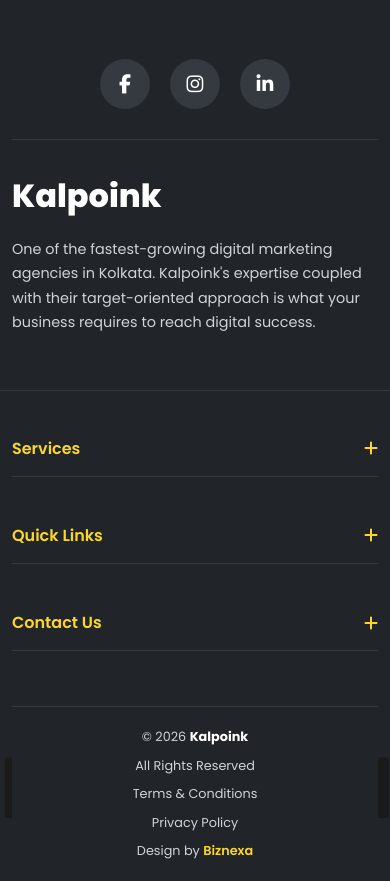
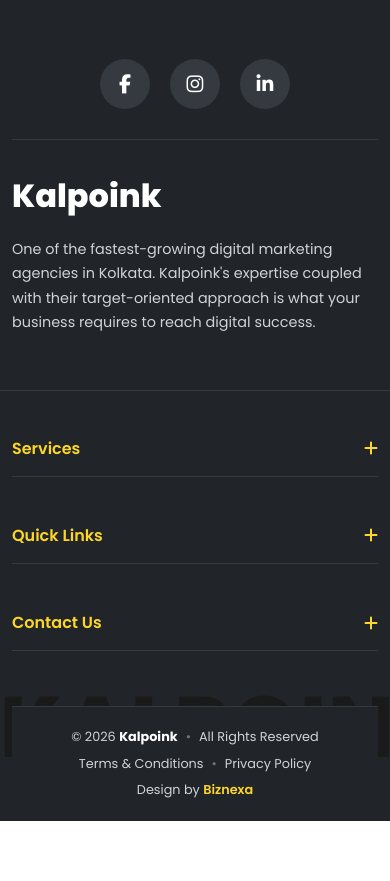
Before and after one commit to sukanta481/kalpaink, a PHP site: page /kalpoink/blog.php in a window 390 px wide. Shown: the part 3526-4407 px from the top of the page. After the commit the page ends 4347 px from the top, so only its background shows below. Run offline with PHP 8.4, Linux system fonts and the light colour scheme; data comes from the database, SQL or seed files in the repository; data that the repository does not hold is empty; some libraries are stand-ins or nearby versions.

Commit message:
Footer bottom: Compact 3-line layout with dot separators for mobile

```diff
--- a/assets/css/style.css
+++ b/assets/css/style.css
@@ -3055,13 +3055,19 @@ textarea.form-control {
     color: var(--gray-400);
 }
 
+.footer-line {
+    display: flex;
+    align-items: center;
+    gap: 0;
+}
+
+.footer-line .dot {
+    margin: 0 10px;
+    color: var(--gray-500);
+}
+
 .footer-bottom-content strong {
     color: var(--white);
-}
-
-.footer-bottom-content .separator {
-    color: var(--gray-600);
-    margin: 0 8px;
 }
 
 .footer-bottom-content a {
@@ -3150,12 +3156,21 @@ textarea.form-control {
 
     .footer-bottom-content {
         flex-direction: column;
-        gap: 8px;
+        gap: 6px;
         text-align: center;
     }
 
-    .footer-bottom-content .separator {
-        display: none;
+    .footer-line {
+        display: flex;
+        align-items: center;
+        justify-content: center;
+        gap: 0;
+        flex-wrap: wrap;
+    }
+
+    .footer-line .dot {
+        margin: 0 8px;
+        color: var(--gray-500);
     }
 }
 
--- a/includes/footer.php
+++ b/includes/footer.php
@@ -91,15 +91,22 @@
             <!-- Footer Bottom -->
             <div class="footer-bottom">
                 <div class="footer-bottom-content">
-                    <span>&copy; <?php echo date('Y'); ?> <strong>Kalpoink</strong></span>
-                    <span class="separator">|</span>
-                    <span>All Rights Reserved</span>
-                    <span class="separator">|</span>
-                    <a href="#">Terms & Conditions</a>
-                    <span class="separator">|</span>
-                    <a href="#">Privacy Policy</a>
-                    <span class="separator">|</span>
-                    <span>Design by <a href="https://biznexa.tech" target="_blank" class="designer-link">Biznexa</a></span>
+                    <!-- Line 1: Copyright -->
+                    <div class="footer-line">
+                        <span>&copy; <?php echo date('Y'); ?> <strong>Kalpoink</strong></span>
+                        <span class="dot">•</span>
+                        <span>All Rights Reserved</span>
+                    </div>
+                    <!-- Line 2: Legal Links -->
+                    <div class="footer-line">
+                        <a href="#">Terms & Conditions</a>
+                        <span class="dot">•</span>
+                        <a href="#">Privacy Policy</a>
+                    </div>
+                    <!-- Line 3: Credits -->
+                    <div class="footer-line">
+                        <span>Design by <a href="https://biznexa.tech" target="_blank" class="designer-link">Biznexa</a></span>
+                    </div>
                 </div>
             </div>
         </div>
```
